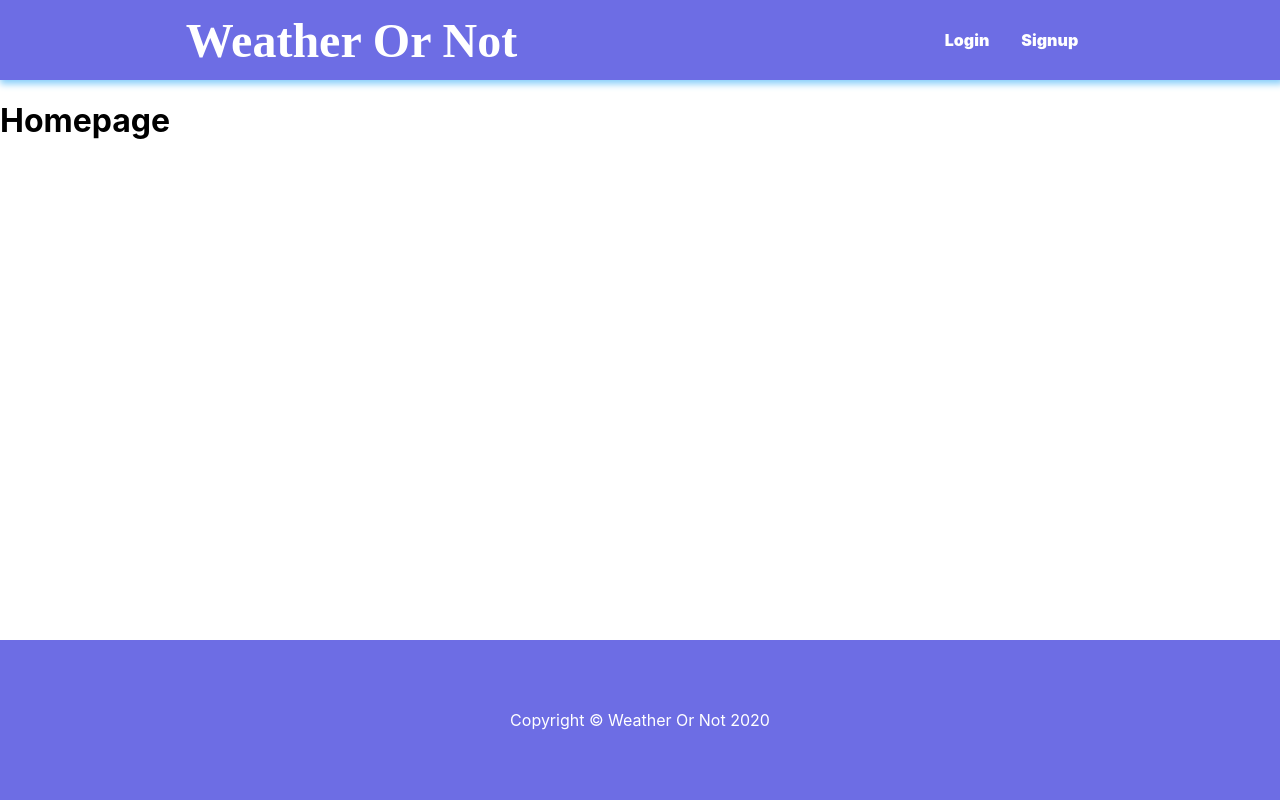
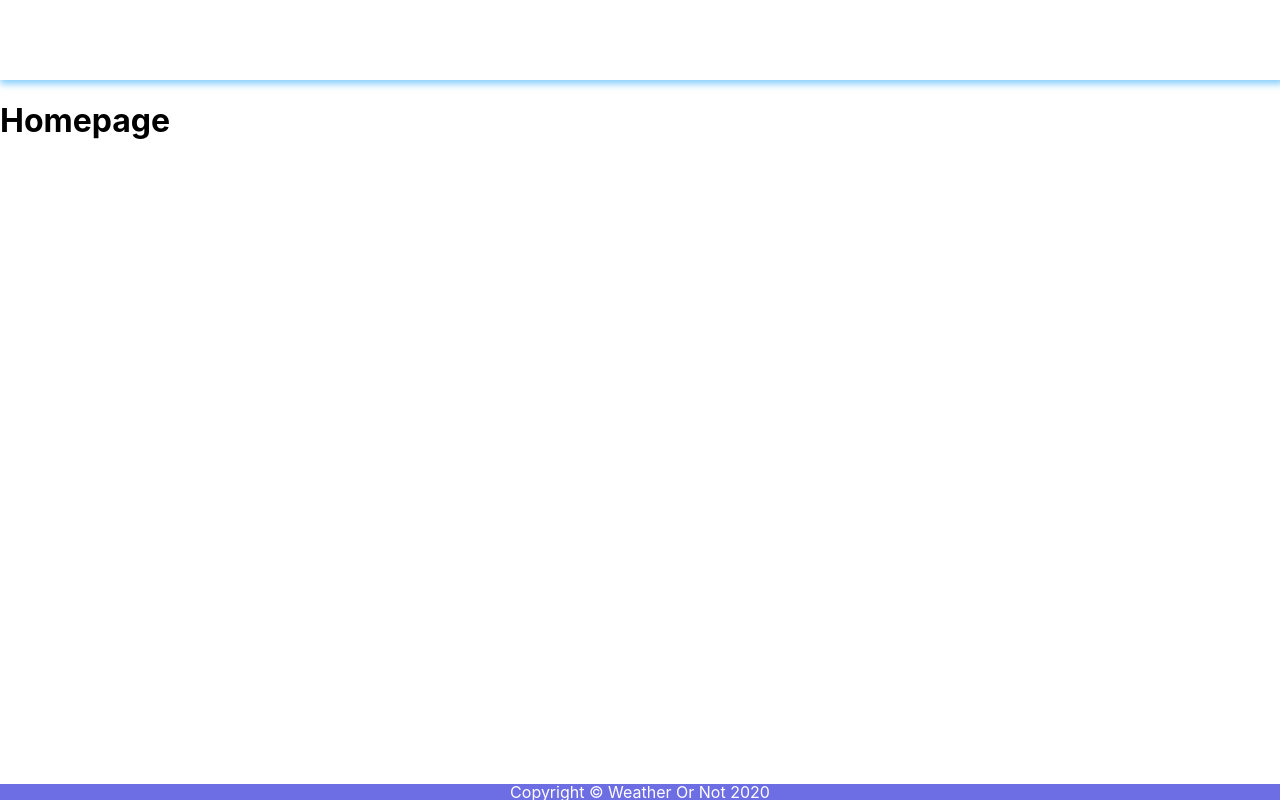
Before and after one commit to thegiftedgirl/weatherornot, a React (Create React App) app: page / in a window 1280 px wide. Built offline with nearby package versions, Linux system fonts and the light colour scheme; no server answers; a web font is replaced by a local one.

Commit message:
removed  nav and footer background color

```diff
--- a/src/components/Footer/Footer.module.css
+++ b/src/components/Footer/Footer.module.css
@@ -4,5 +4,5 @@
     justify-content: center;
     color: white;
     background-color:  rgb(109, 109, 228);
-    height:  10rem;
+    height:  1rem;
 }
--- a/src/components/Navbar/Navbar.module.css
+++ b/src/components/Navbar/Navbar.module.css
@@ -2,7 +2,7 @@
     display: flex;
     align-items: center;
     height: 5rem;
-    background-color: rgb(109, 109, 228);
+
     justify-content:space-around;
     box-shadow: 2px 2px 7px 2px  lightskyblue;
 
```
